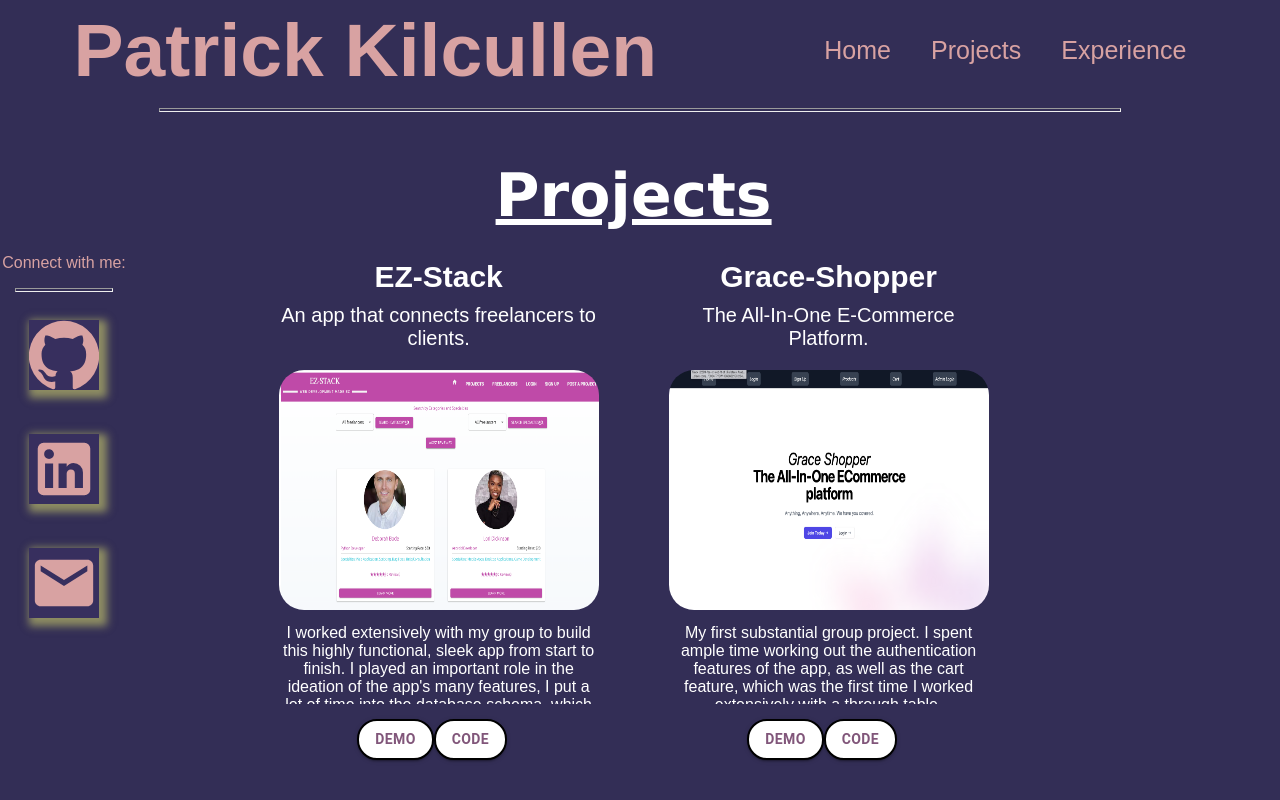
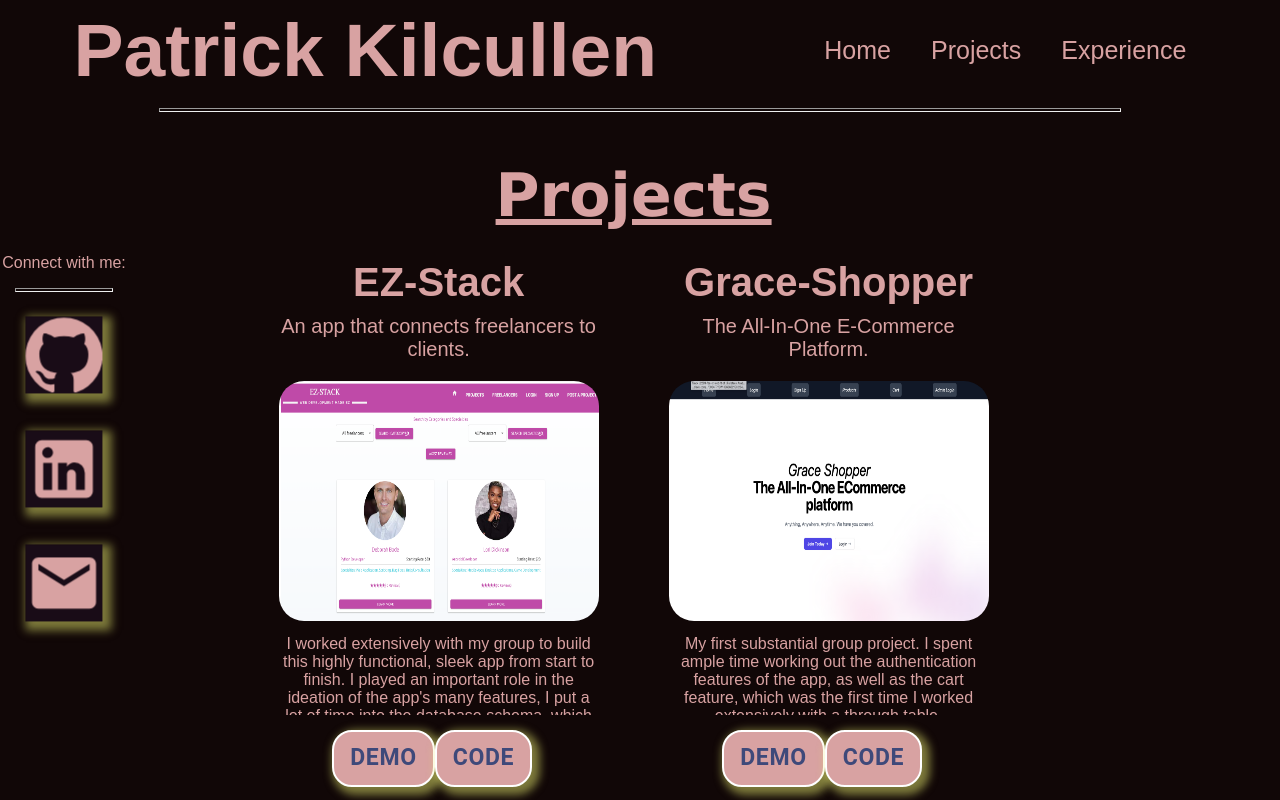
Before and after one commit to patKilcullen/kilcullen-portfolio, a React (Create React App) app: page /projects in a window 1280 px wide. Shown: the top 800 px of the page. Built offline with nearby package versions, Linux system fonts and the light colour scheme.

Commit message:
name in text slides into place plus other styles

```diff
--- a/src/App.css
+++ b/src/App.css
@@ -8,6 +8,7 @@ nav a {
   padding: 4px 4px;
 
 }
+
 
 nav a::before {
   content: '';
@@ -37,7 +38,8 @@ nav a:hover::before {
 
   /* background-color:#81567a; */
   /* background-color:#16103b; */
-  background-color:#332e56;
+  /* background-color:#332e56; */
+  background-color:#110707;
   text-align: center;
   font-family: "Copperplate", Haettenschweiler, 'Arial Narrow Bold', sans-serif;
 }
--- a/src/SideNav.js
+++ b/src/SideNav.js
@@ -10,7 +10,7 @@ const SideNav = () => {
     <div className='socialMedia'>
         <p>Connect with me:</p>
         <hr className="divider"/>
-       <a href='https://github.com/patKilcullen?tab=repositories' target="_blank" rel="noopener noreferrer" style={{color: "red"}}> <GitHub style={{color: "#d8a2a2"}} /></a>
+       <a href='https://github.com/patKilcullen?tab=repositories' target="_blank" rel="noopener noreferrer" style={{color: "red"}}> <GitHub style={{color: "#d8a2a2"}} className="link-icon"/></a>
       <a href='https://www.linkedin.com/in/patrick-kilcullen-264ba61a4/' target="_blank" rel="noopener noreferrer"> <LinkedIn style={{color: "#d8a2a2"}} /></a>
       <a href='mailto:patrickjkilcullen@gmail.com'  >
           <Email style={{color: "#d8a2a2"}} />
--- a/src/features/Home.js
+++ b/src/features/Home.js
@@ -34,15 +34,19 @@ const Home = () => {
           <div className="about-and-pic" >
         <img alt="Patrick Kilcullen" className="profilePic" src={profilePic} />
         <div className="scroll">
-        <h1 className="homeAbout">
-          Hi, I'm Patrick Kilcullen, a software developer with a passion for
+        {/* <h1 className="homeAbout">
+          Hi, I'm <span id="name-in-text">Patrick Kilcullen</span>, a software developer with a passion for
           creating forward-thinking and efficient applications. I love learning about
           new technologies and discovering how they can be used to solve all kinds of
           problems. I have experience building apps with
           the PERN stack, but I'm always eager to learn more and explore new
           technologies. If you're looking for a dedicated software
           developer who's always excited to overcome challenges with innovative solutions, I'm your guy!
-        </h1>
+        </h1> */}
+
+        <h1 className="homeAbout">
+            Hi, I'm <span className="name-in-text-left">Patrick</span> <span className="name-in-text-right">Kilcullen</span>, a software developer with a passion for creating forward-thinking and efficient applications. I love learning about new technologies and discovering how they can be used to solve all kinds of problems. I have experience building apps with the PERN stack, but I'm always eager to learn more and explore new technologies. If you're looking for a dedicated software developer who's always excited to overcome challenges with innovative solutions, I'm your guy!
+          </h1>
 
         </div>
         </div>
--- a/src/features/Projects.js
+++ b/src/features/Projects.js
@@ -41,19 +41,9 @@ const Projects = () => {
                     rel="noopener noreferrer"
                   >
                     {" "}
-                    <Button
-                      className="button"
-                      variant="contained"
-                      sx={{
-                        color: "#81567a",
-                        backgroundColor: "white",
-                        fontWeight: "bold",
-                        borderRadius: "20px",
-                        border: "2px solid black",
-                      }}
-                    >
-                      Demo
-                    </Button>
+
+                    <Button className="button" variant="contained"sx={{color: "#3e497a", backgroundColor: "#d8a2a2",fontWeight: "bold", fontSize: "23px",
+  boxShadow: "4px 4px 8px 4px rgba(234, 238, 111, 0.5)",  borderRadius: '20px', border: "2px solid white"}}> Demo</Button>
                   </Link>
                   <Link
                     to={project.code}
@@ -61,19 +51,8 @@ const Projects = () => {
                     rel="noopener noreferrer"
                   >
                     {" "}
-                    <Button
-                      className="button"
-                      variant="contained"
-                      sx={{
-                        color: "#81567a",
-                        backgroundColor: "white",
-                        fontWeight: "bold",
-                        borderRadius: "20px",
-                        border: "2px solid black",
-                      }}
-                    >
-                      Code
-                    </Button>
+                    <Button className="button" variant="contained"sx={{color: "#3e497a", backgroundColor: "#d8a2a2",fontWeight: "bold", fontSize: "23px",
+  boxShadow: "4px 4px 8px 4px rgba(234, 238, 111, 0.5)",  borderRadius: '20px', border: "2px solid white"}}> Code</Button>
                   </Link>
                 </div>
               </div>
--- a/src/style/home.css
+++ b/src/style/home.css
@@ -33,6 +33,7 @@
   box-shadow: 4px 4px 8px 4px rgba(168, 128, 128, 0.3);
 }
 
+
 .homeAbout {
   /* flex: 1 1 auto; */
   text-align: left;
@@ -45,6 +46,49 @@
 
   font-size: 30px;
 }
+
+.name-in-text-left{
+  color: rgb(228, 225, 225);
+  font-size: 50px;
+  font-family: "New Century Schoolbook", "Copperplate", Haettenschweiler, 'Arial Narrow Bold', sans-serif;
+  font-weight: bold;
+
+  display: inline-block;
+  overflow: hidden;
+  animation: slideInAnimationLeft 1s forwards;
+
+ }
+ @keyframes slideInAnimationLeft {
+  0% {
+    transform: translateX(-300%);
+  }
+  100% {
+    transform: translateX(0);
+  }
+}
+
+.name-in-text-right{
+  color: rgb(228, 225, 225);
+  font-size: 50px;
+  font-family: "New Century Schoolbook", "Copperplate", Haettenschweiler, 'Arial Narrow Bold', sans-serif;
+  font-weight: bold;
+
+  display: inline-block;
+  overflow: hidden;
+  animation: slideInAnimationRight 1s forwards;
+
+ }
+ @keyframes slideInAnimationRight {
+  0% {
+    transform: translateX(300%);
+  }
+  100% {
+    transform: translateX(0);
+  }
+}
+
+
+
 .about-and-pic{
   background-color: rgba(103, 62, 166, 0.1);
   box-shadow: 4px 4px 8px 4px rgba(168, 128, 128, 0.3);
--- a/src/style/navbar.css
+++ b/src/style/navbar.css
@@ -16,12 +16,6 @@
     z-index: 1
 
   }
-
-
-
-
-
-
 
 .navbar {
     width: 100%;
--- a/src/style/projects.css
+++ b/src/style/projects.css
@@ -26,7 +26,8 @@ margin-left: 12vw;
 
 }
 .projectsPageTitle {
-    color: white;
+    /* color: white; */
+    color: #d8a2a2;
     font-size: 60px;
     text-decoration: underline;
     font-family:Verdana, Geneva, Tahoma, sans-serif;
@@ -59,12 +60,14 @@ margin-left: 12vw;
 
 }
 .name{
-    color: white;
-    font-size: 30px;
+    /* color: white; */
+    color: #d8a2a2;
+    font-size: 40px;
     font-weight: bold;
 }
 .description {
-    color: white;
+    /* color: white; */
+    color: #d8a2a2;
     font-size: 20px;
     min-height: 7vh;
 }
@@ -80,7 +83,8 @@ margin-left: 12vw;
     width: 100%;
     max-width: 25vw;
     max-height: 10vh;
-    color: white;
+    /* color: white; */
+    color: #d8a2a2;
 
     /* text-align: center; */
 
--- a/src/style/sideBar.css
+++ b/src/style/sideBar.css
@@ -27,9 +27,17 @@
 
 
   }
+
   .list {
     font-size: 100px;
   }
+
+
+
+
+  /* .pulse {
+    animation: pulse 2s infinite;
+  } */
   .socialMedia svg {
     /* color: white; */
     color: #d8a2a2;
@@ -38,8 +46,20 @@
     cursor: pointer;
     background-color: rgba(103, 62, 166, 0.1);
     box-shadow: 4px 4px 8px 4px rgba(234, 238, 111, 0.5);
+    animation: pulse 5s infinite;
   }
 
+  @keyframes pulse {
+    0% {
+      transform: scale(1);
+    }
+    50% {
+      transform: scale(1.2);
+    }
+    100% {
+      transform: scale(1);
+    }
+  }
   /* .sideBar ul li {
     font-size: 100px;
     list-style-type: none;
```
